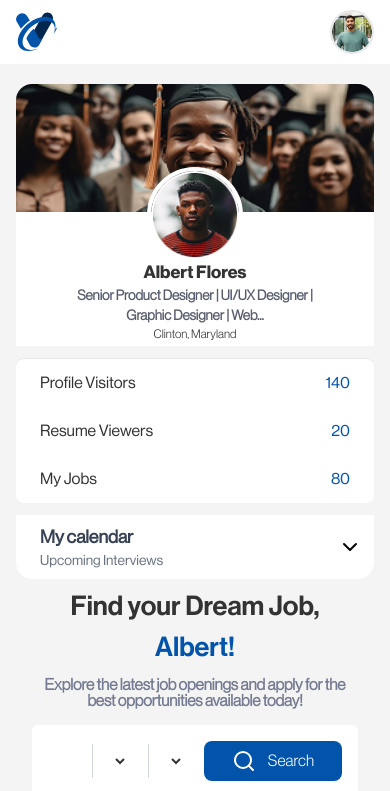
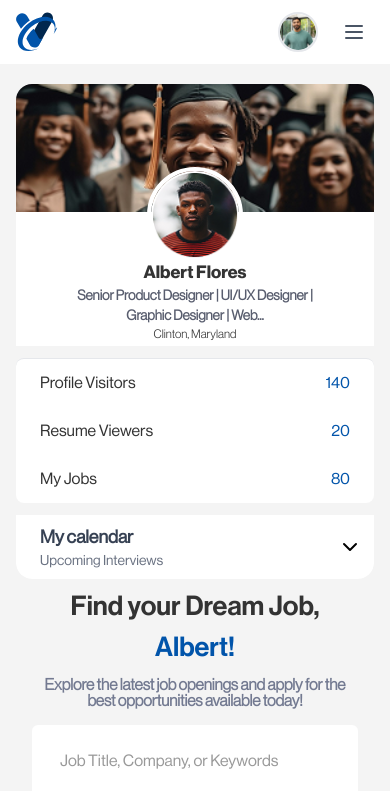
Before and after one commit to Chuck672991/TalentVare, a React (Vite) app: page / in a window 390 px wide. Shown: the top 791 px of the page. Built offline with nearby package versions, Linux system fonts and the light colour scheme.

Commit message:
responsiveness

```diff
--- a/src/components/Joblisting/JobListingMain.jsx
+++ b/src/components/Joblisting/JobListingMain.jsx
@@ -1,12 +1,11 @@
 import React from "react";
 import JobSearch from "./JobSearch";
-import JobCard from "./JobCard";
 import SimilarJobs from "./SimilarJobs";
 import JobSection from "./JobSection";
 
 const JobListing = ({ jobData,similarJobs }) => (
-    <div className="text-secondary min-h-screen px-4 sm:px-6 lg:px-8 py-2">
-        <div className="text-center sm:text-left">
+    <div className="text-secondary min-h-screen px-4 sm:px-6 lg:px-8 py-2 ">
+        <div className="md:mt-0 xs:my-10 text-center sm:text-left">
             <h1 className="!text-h1 sm:text-4xl  font-neueMedium text-secondary font-li">
                 Find your Dream Job,
                 <span className="text-primary ">{" "} Albert!</span>
@@ -23,7 +22,7 @@ const JobListing = ({ jobData,similarJobs }) => (
         <div className="mt-6">
             <SimilarJobs similarJobs={similarJobs} />
         </div>
-     {jobData.map(job=><JobSection jobData={job} />)}
+     {jobData.map((job,index)=><JobSection key={index} jobData={job} />)}
     </div>
 );
 
--- a/src/components/Joblisting/JobSearch.jsx
+++ b/src/components/Joblisting/JobSearch.jsx
@@ -2,23 +2,26 @@ import React from "react";
 import { Search } from "lucide-react";
 import Button from "../common/Button";
 
+
 const JobSearch = () => (
-  <div className="bg-white font-neueRoman rounded-md p-4 mt-4 flex items-center space-x-5">
+  <div className="bg-white font-neueRoman rounded-md p-4 mt-4 flex flex-col sm:flex-row items-center gap-3 sm:gap-4">
     <input
       type="text"
       placeholder="Job Title, Company, or Keywords"
-      className="flex-1 p-2 px-3 rounded border-0 focus:outline-none  text-secondary   w-full sm:w-auto "
+      className="w-full sm:w-auto flex-1 p-2 px-3  border-0  border-gray-300 text-secondary focus:outline-none focus:border-primary focus:ring-1 focus:ring-primary"
     />
-    <select className="p-2 w-full  sm:w-auto font-neueRoman  focus:outline-none cursor-pointer   border-l border-0 border-gray-300 text-secondary">
+
+    <select className="w-full sm:w-auto p-2 px-3  border-0 border-l border-gray-300 text-secondary focus:outline-none focus:border-primary focus:ring-1 focus:ring-primary cursor-pointer">
       <option>Select Location</option>
     </select>
-    <select className="p-2 w-full  sm:w-auto font-neueRoman focus:outline-none cursor-pointer  border-l border-0 border-gray-300 text-secondary">
+
+    <select className="w-full sm:w-auto p-2 px-3  border-0 border-l border-gray-300 text-secondary focus:outline-none focus:border-primary focus:ring-1 focus:ring-primary cursor-pointer">
       <option>Job Type</option>
     </select>
-    <Button className="w-full cursor-pointer sm:w-auto px-7 py-2 flex items-center justify-center bg-primary hover:bg-primary-dark text-white">
-      <Search className="mr-3" /> Search
+
+    <Button className="w-full sm:w-auto px-6 py-2 flex items-center justify-center bg-primary hover:bg-primary-dark text-white">
+      <Search className="mr-2" /> Search
     </Button>
-
   </div>
 );
 
--- a/src/components/Navbar.jsx
+++ b/src/components/Navbar.jsx
@@ -1,23 +1,37 @@
-import React from 'react'
+import React, { useState } from 'react'
 import { NAV_LINKS } from '../constants';
 import Logo from './common/Logo';
 import SearchInput from './common/SearchInput';
 import Button from './common/Button';
 import userPng from '../assets/user.png'
-const Navbar = () => (
-    <nav className="flex items-center justify-between w-full h-16 bg-white px-4 sm:px-6 md:px-8 lg:px-16 ">
+import { Menu, X } from 'lucide-react';
+
+const Navbar = () => {
+    const [isMobileMenuOpen, setIsMobileMenuOpen] = useState(false);
+
+    const toggleMobileMenu = () => {
+        setIsMobileMenuOpen(!isMobileMenuOpen);
+    };
+
+    return (
+        <nav className="flex items-center justify-between w-full h-16 bg-white px-4 sm:px-6 md:px-8 lg:px-12">
             <div className="flex items-center space-x-4 md:space-x-10">
-            <div className="flex items-center gap-4 md:gap-8">
                 <Logo />
 
-                <ul className="hidden md:flex space-x-6 lg:space-x-6">
+                <ul className="hidden  md:flex space-x-6  lg:space-x-3  2xl:space-x-6">
                     <li className="font-neueBold text-li">
-                        <a className="font-extrabold text-nowrap text-primary hover:text-primary-dark" href="/top-companies">
+                        <a
+                            className="font-extrabold text-nowrap text-primary hover:text-primary-dark"
+                            href="/top-companies"
+                        >
                             Find Jobs
                         </a>
                     </li>
                     {NAV_LINKS.map((link) => (
-                        <li className="font-neueRoman text-nowrap font-medium text-lightGrey text-li" key={link.name}>
+                        <li
+                            className="font-neueRoman text-nowrap  font-medium text-lightGrey   lg:text-li"
+                            key={link.name}
+                        >
                             <a href={link.path} className="hover:text-primary">
                                 {link.name}
                             </a>
@@ -25,9 +39,8 @@ const Navbar = () => (
                     ))}
                 </ul>
             </div>
-        </div>
 
-        <div className="flex items-center space-x-4 md:space-x-4 lg:space-x-6">
+            <div className="flex items-center space-x-4 md:space-x-6 lg:space-x-8">
                 <div className="hidden md:block">
                     <SearchInput />
                 </div>
@@ -37,11 +50,45 @@ const Navbar = () => (
                 <img
                     src={userPng}
                     loading="lazy"
-                className="w-11 h-11 rounded-full border-2 border-gray-200"
+                    className="w-10 h-10 rounded-full border-2 border-gray-200"
                     alt="User"
                 />
+
+                <button
+                    className="md:hidden p-2 text-gray-600 hover:text-primary focus:outline-none"
+                    onClick={toggleMobileMenu}
+                >
+                    {isMobileMenuOpen ? <X size={24} /> : <Menu size={24} />}
+                </button>
             </div>
+
+            {isMobileMenuOpen && (
+                <div className="md:hidden transition-all absolute top-16 left-0 w-full bg-white shadow-lg z-50">
+                    <ul className="flex flex-col space-y-4 p-4">
+                        <li className="font-neueBold text-li">
+                            <a
+                                className="font-extrabold text-nowrap text-primary hover:text-primary-dark"
+                                href="/top-companies"
+                            >
+                                Find Jobs
+                            </a>
+                        </li>
+                        {NAV_LINKS.map((link) => (
+                            <li
+                                className="font-neueRoman text-nowrap font-medium text-lightGrey text-li"
+                                key={link.name}
+                            >
+                                <a href={link.path} className="hover:text-primary">
+                                    {link.name}
+                                </a>
+                            </li>
+                        ))}
+                    </ul>
+                </div>
+            )}
         </nav>
     );
+};
+
 
 export default Navbar;
--- a/src/index.css
+++ b/src/index.css
@@ -74,6 +74,7 @@
 
 
   --breakpoint-xs: 30rem;
+  --breakpoint-mmd: 60rem;
   --breakpoint-2xl: 100rem;
   --breakpoint-3xl: 120rem;
 
@@ -101,3 +102,4 @@
   --letter-h1: -0.02em;
   --letter-h2: -0.01em;
 }
+/* 768 - 1400 */
```
Lines whose indentation alone changed are shown as unchanged.
